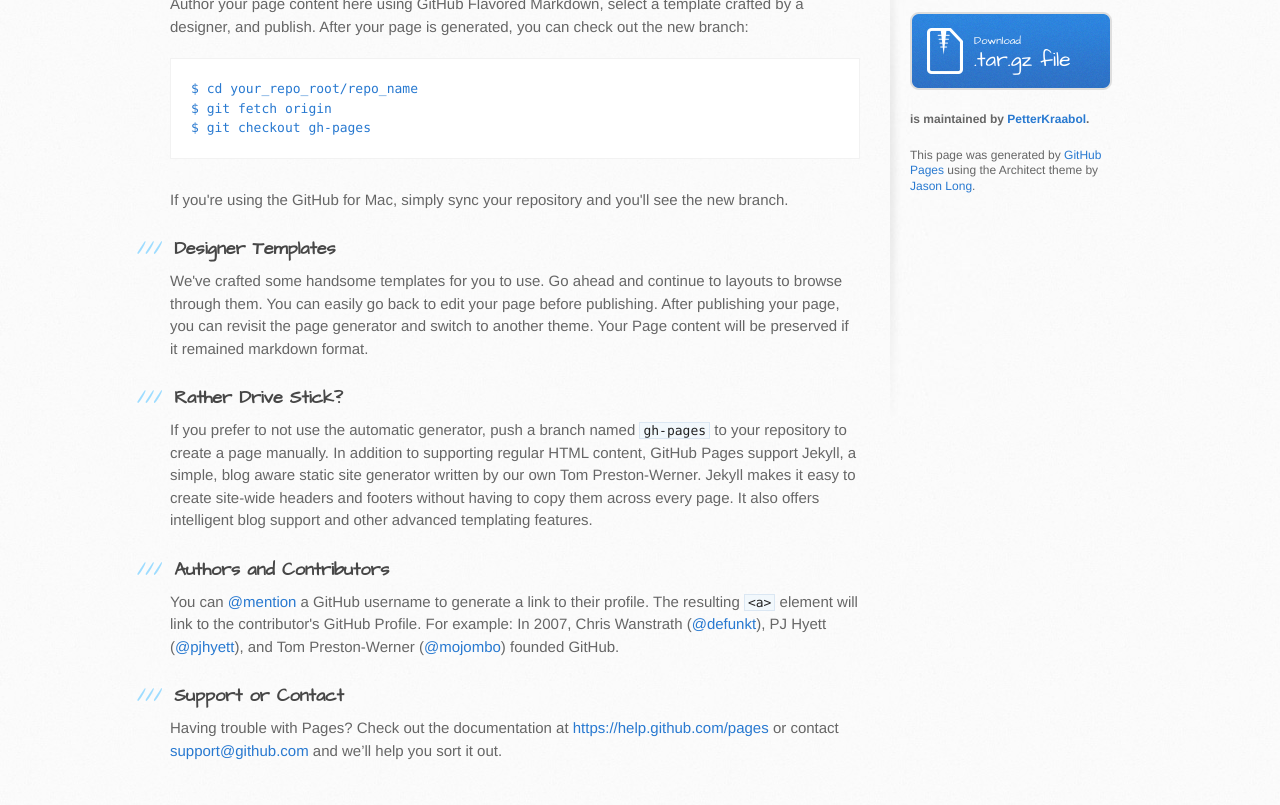
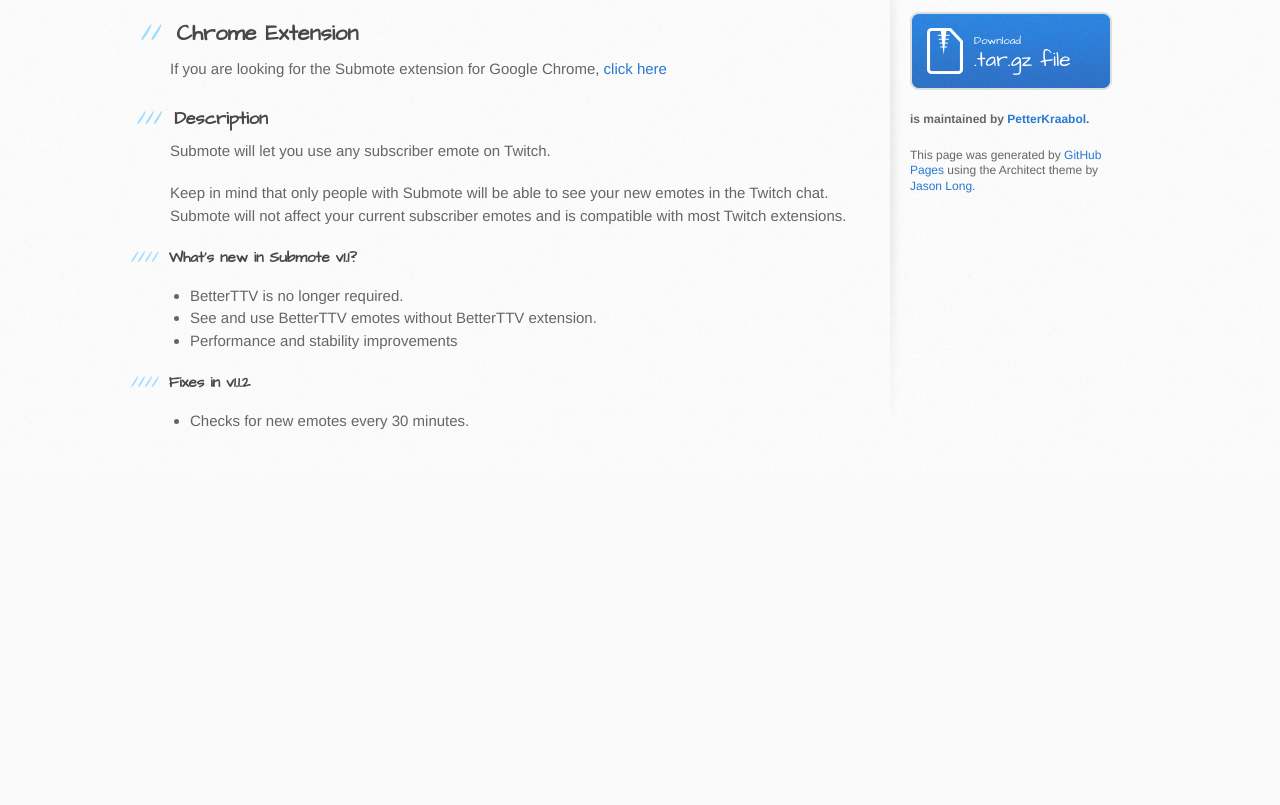
Before and after one commit to PetterKraabol/Submote, a plain HTML site: page index.html in a window 1280 px wide. Shown: the part 354-1159 px from the top of the page. After the commit the page ends 829 px from the top, so only its background shows below. Drawn offline with Linux system fonts and the light colour scheme.

```diff
--- a/index.html
+++ b/index.html
@@ -28,37 +28,38 @@
     <div id="content-wrapper">
       <div class="inner clearfix">
         <section id="main-content">
-          <h3>
-<a id="welcome-to-github-pages" class="anchor" href="#welcome-to-github-pages" aria-hidden="true"><span class="octicon octicon-link"></span></a>Welcome to GitHub Pages.</h3>
+          <h1>
+<a id="submote" class="anchor" href="#submote" aria-hidden="true"><span class="octicon octicon-link"></span></a>Submote</h1>
 
-<p>This automatic page generator is the easiest way to create beautiful pages for all of your projects. Author your page content here using GitHub Flavored Markdown, select a template crafted by a designer, and publish. After your page is generated, you can check out the new branch:</p>
+<p>Use any sub emotes on Twitch</p>
 
-<pre><code>$ cd your_repo_root/repo_name
-$ git fetch origin
-$ git checkout gh-pages
-</code></pre>
+<h2>
+<a id="chrome-extension" class="anchor" href="#chrome-extension" aria-hidden="true"><span class="octicon octicon-link"></span></a>Chrome Extension</h2>
 
-<p>If you're using the GitHub for Mac, simply sync your repository and you'll see the new branch.</p>
+<p>If you are looking for the Submote extension for Google Chrome, <a href="https://chrome.google.com/webstore/detail/submote/neenedpcihpgfmgohilhfidaknihiofk">click here</a></p>
 
 <h3>
-<a id="designer-templates" class="anchor" href="#designer-templates" aria-hidden="true"><span class="octicon octicon-link"></span></a>Designer Templates</h3>
+<a id="description" class="anchor" href="#description" aria-hidden="true"><span class="octicon octicon-link"></span></a>Description</h3>
 
-<p>We've crafted some handsome templates for you to use. Go ahead and continue to layouts to browse through them. You can easily go back to edit your page before publishing. After publishing your page, you can revisit the page generator and switch to another theme. Your Page content will be preserved if it remained markdown format.</p>
+<p>Submote will let you use any subscriber emote on Twitch.</p>
 
-<h3>
-<a id="rather-drive-stick" class="anchor" href="#rather-drive-stick" aria-hidden="true"><span class="octicon octicon-link"></span></a>Rather Drive Stick?</h3>
+<p>Keep in mind that only people with Submote will be able to see your new emotes in the Twitch chat. Submote will not affect your current subscriber emotes and is compatible with most Twitch extensions.</p>
 
-<p>If you prefer to not use the automatic generator, push a branch named <code>gh-pages</code> to your repository to create a page manually. In addition to supporting regular HTML content, GitHub Pages support Jekyll, a simple, blog aware static site generator written by our own Tom Preston-Werner. Jekyll makes it easy to create site-wide headers and footers without having to copy them across every page. It also offers intelligent blog support and other advanced templating features.</p>
+<h4>
+<a id="whats-new-in-submote-v11" class="anchor" href="#whats-new-in-submote-v11" aria-hidden="true"><span class="octicon octicon-link"></span></a>What's new in Submote v1.1?</h4>
 
-<h3>
-<a id="authors-and-contributors" class="anchor" href="#authors-and-contributors" aria-hidden="true"><span class="octicon octicon-link"></span></a>Authors and Contributors</h3>
+<ul>
+<li>BetterTTV is no longer required.</li>
+<li>See and use BetterTTV emotes without BetterTTV extension.</li>
+<li>Performance and stability improvements</li>
+</ul>
 
-<p>You can <a href="https://github.com/blog/821" class="user-mention">@mention</a> a GitHub username to generate a link to their profile. The resulting <code>&lt;a&gt;</code> element will link to the contributor's GitHub Profile. For example: In 2007, Chris Wanstrath (<a href="https://github.com/defunkt" class="user-mention">@defunkt</a>), PJ Hyett (<a href="https://github.com/pjhyett" class="user-mention">@pjhyett</a>), and Tom Preston-Werner (<a href="https://github.com/mojombo" class="user-mention">@mojombo</a>) founded GitHub.</p>
+<h4>
+<a id="fixes-in-v112" class="anchor" href="#fixes-in-v112" aria-hidden="true"><span class="octicon octicon-link"></span></a>Fixes in v1.1.2</h4>
 
-<h3>
-<a id="support-or-contact" class="anchor" href="#support-or-contact" aria-hidden="true"><span class="octicon octicon-link"></span></a>Support or Contact</h3>
-
-<p>Having trouble with Pages? Check out the documentation at <a href="https://help.github.com/pages">https://help.github.com/pages</a> or contact <a href="mailto:support@github.com">support@github.com</a> and we’ll help you sort it out.</p>
+<ul>
+<li>Checks for new emotes every 30 minutes.</li>
+</ul>
         </section>
 
         <aside id="sidebar">
```
Also changed, not shown: params.json (+1 -1 lines).
